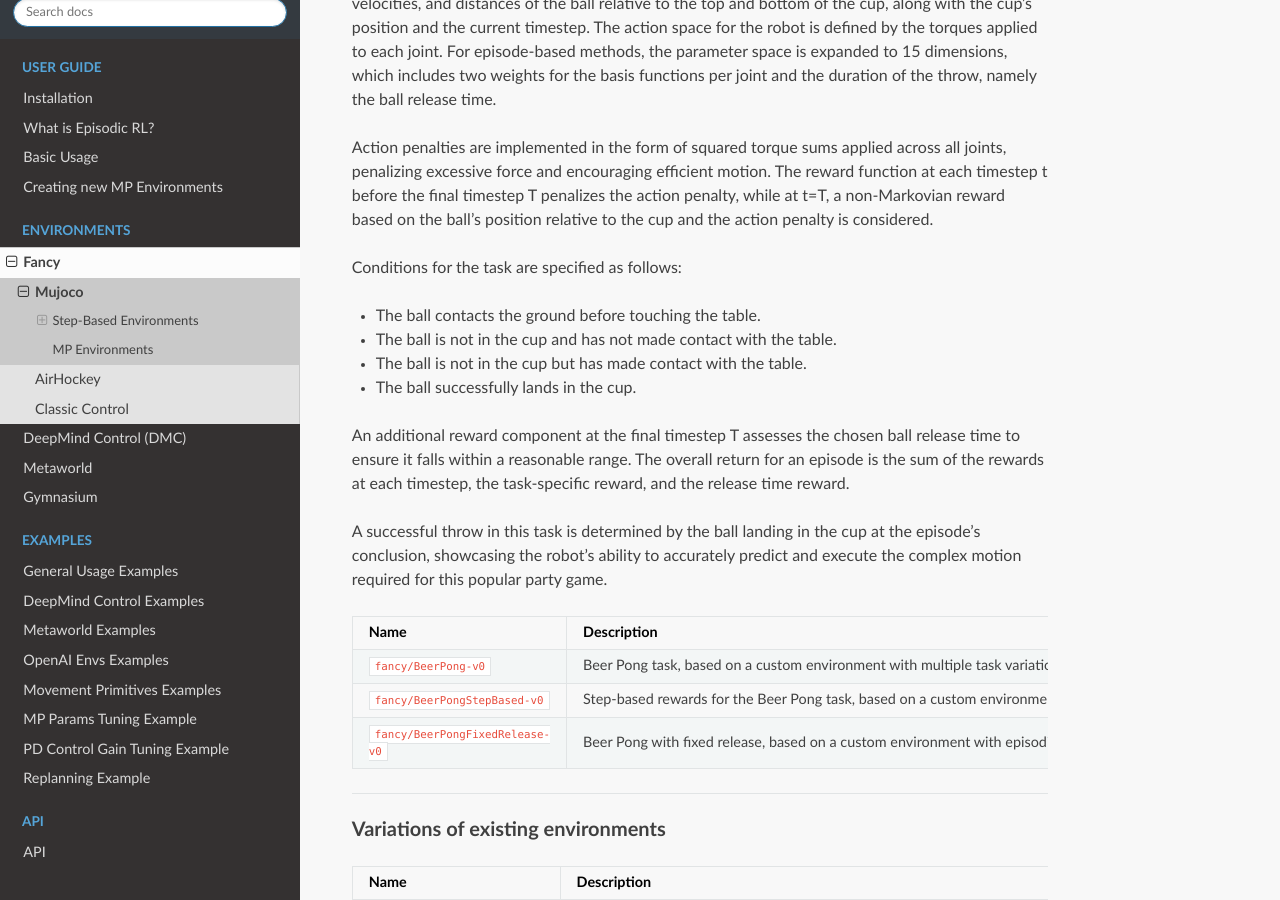
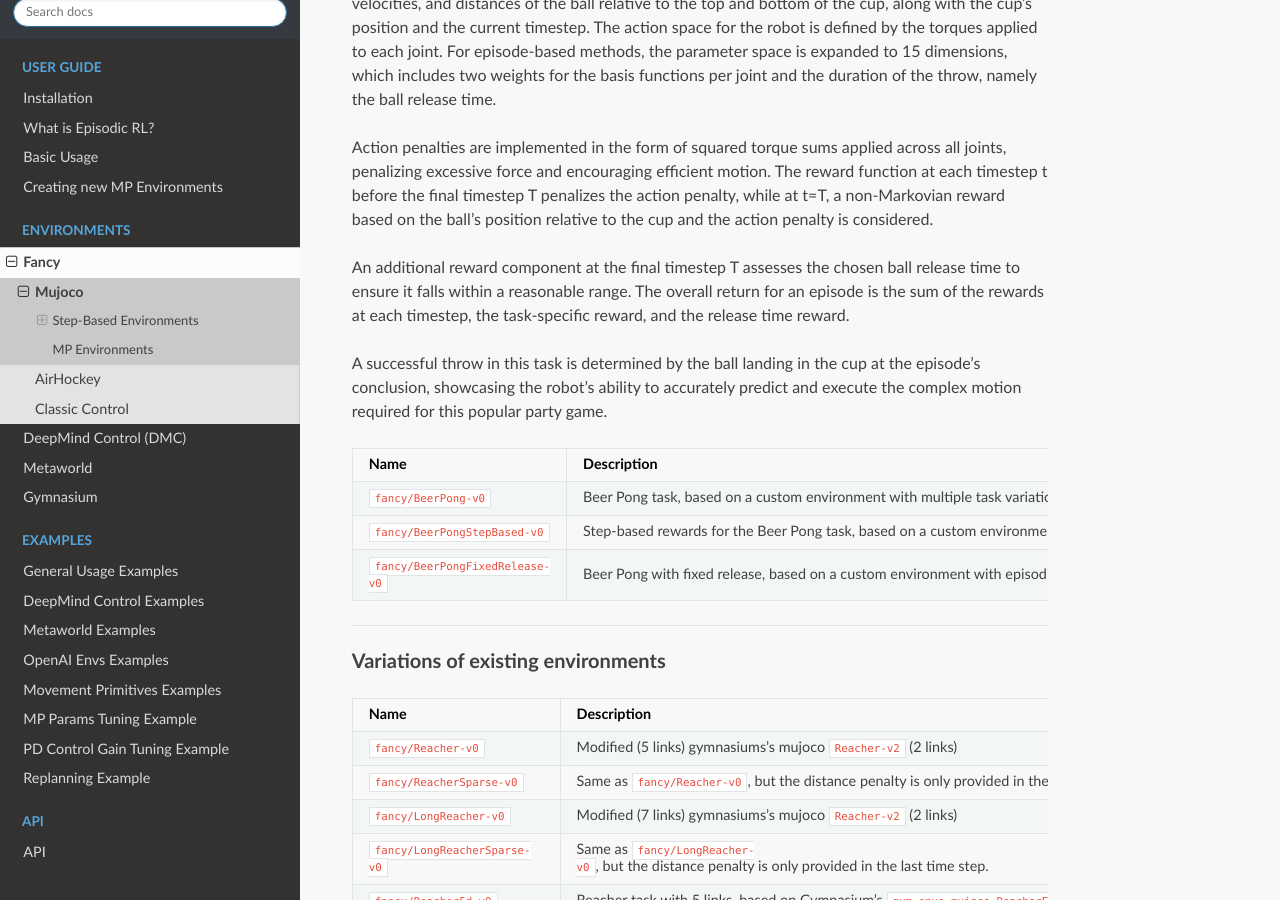
Before and after one commit to ALRhub/fancy_gym, a Sphinx documentation site: the page built from docs/source/envs/fancy/mujoco.md, in a window 1280 px wide and 900 px high, scrolled down 3175 px. Built offline with Sphinx 7.4.7 and the Read the Docs theme 2.0.0, drawn with Linux system fonts in a browser that asks for light colours.

Commit message:
Final?! changes to docs

```diff
--- a/docs/source/envs/fancy/mujoco.md
+++ b/docs/source/envs/fancy/mujoco.md
@@ -65,13 +65,6 @@ The observation space includes the cosine and sine of the robot's joint angles,
 
 Action penalties are implemented in the form of squared torque sums applied across all joints, penalizing excessive force and encouraging efficient motion. The reward function at each timestep t before the final timestep T penalizes the action penalty, while at t=T, a non-Markovian reward based on the ball's position relative to the cup and the action penalty is considered.
 
-Conditions for the task are specified as follows:
-
-- The ball contacts the ground before touching the table.
-- The ball is not in the cup and has not made contact with the table.
-- The ball is not in the cup but has made contact with the table.
-- The ball successfully lands in the cup.
-
 An additional reward component at the final timestep T assesses the chosen ball release time to ensure it falls within a reasonable range. The overall return for an episode is the sum of the rewards at each timestep, the task-specific reward, and the release time reward.
 
 A successful throw in this task is determined by the ball landing in the cup at the episode's conclusion, showcasing the robot's ability to accurately predict and execute the complex motion required for this popular party game.
```
Also changed, not shown: 5 other files.
